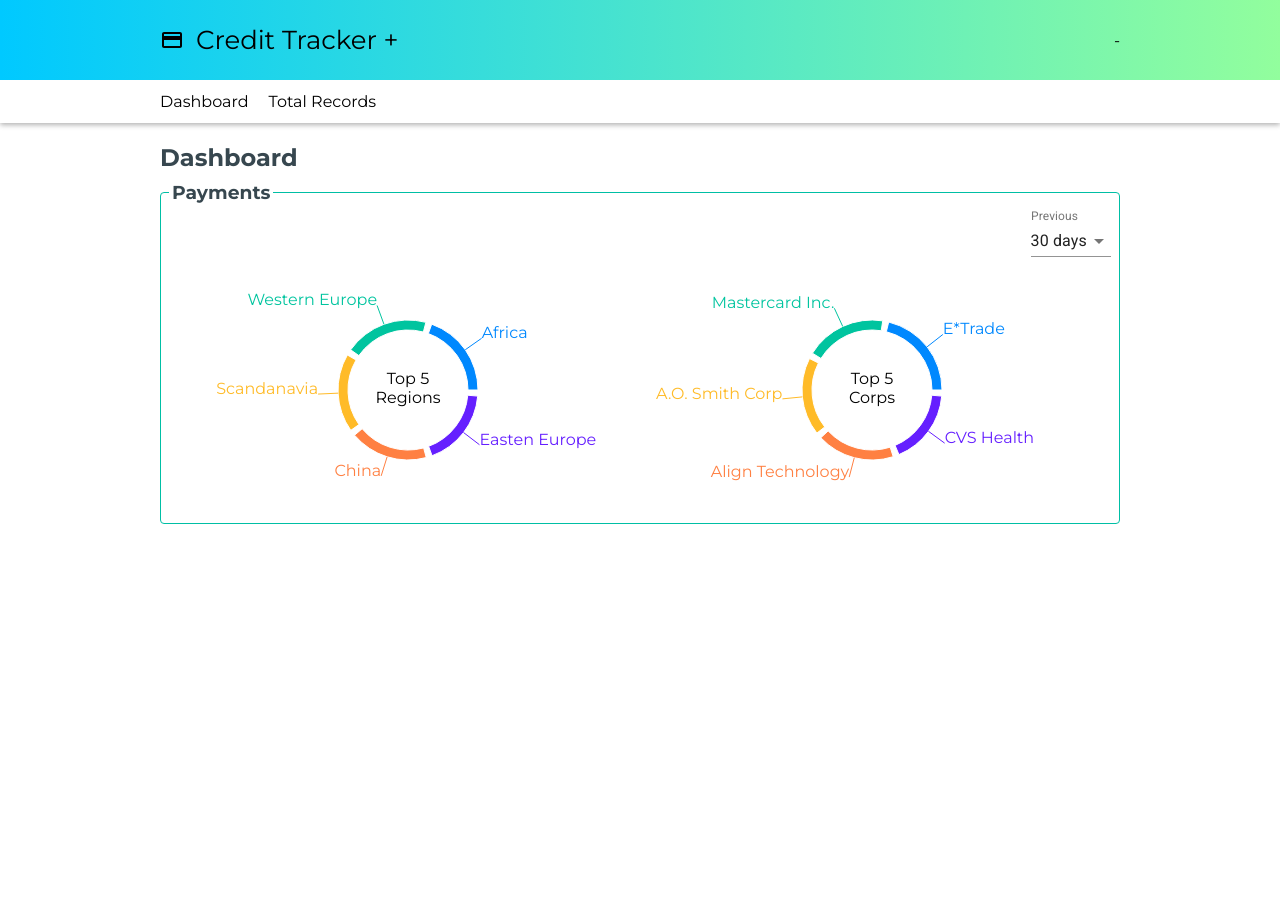
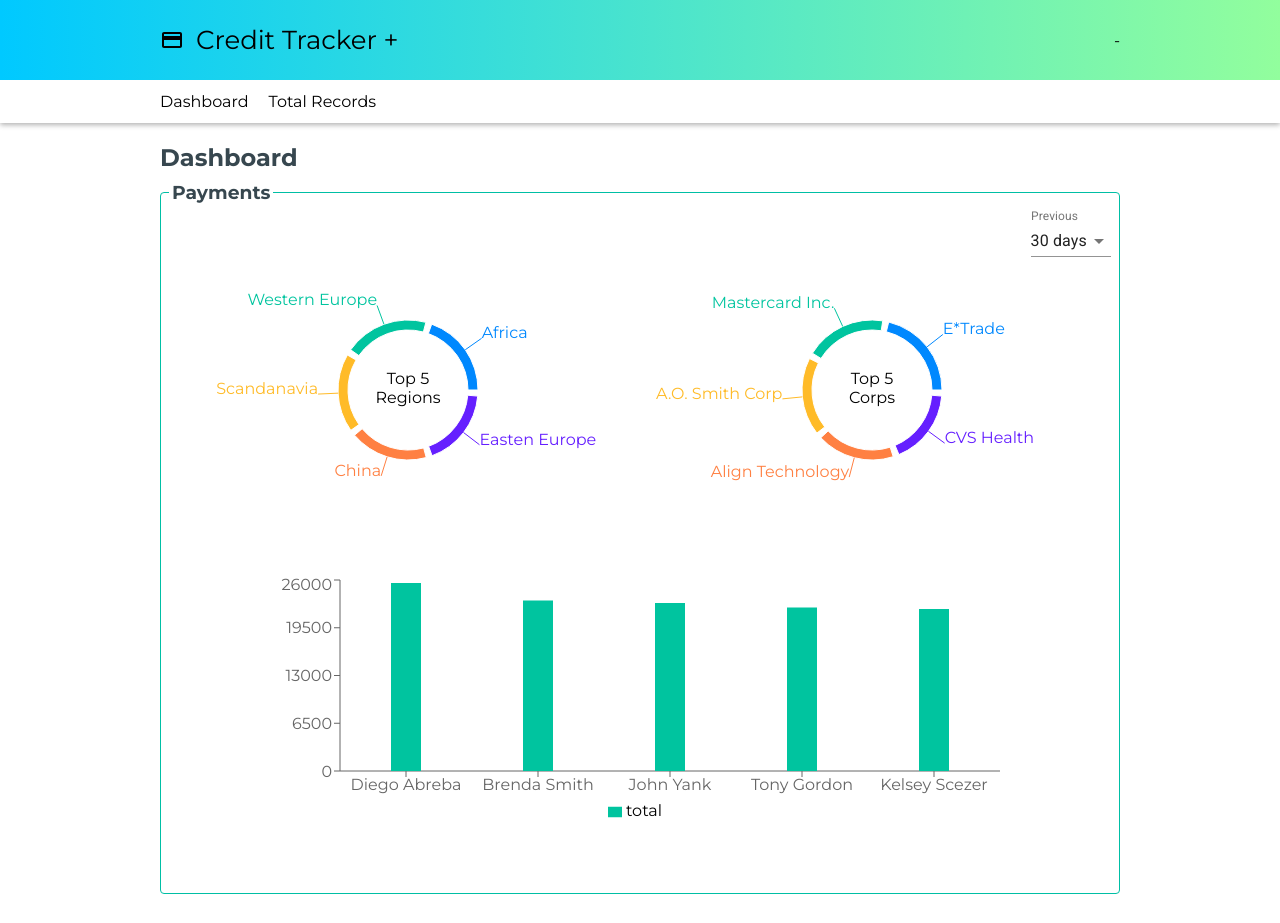
Before and after one commit to tony-scialo/uf-credit-tracker, a React (Create React App) app: page /dashboard in a window 1280 px wide. Built offline with nearby package versions, Linux system fonts and the light colour scheme.

Commit message:
bar chart showing up

```diff
--- a/src/dashboard/DashboardMain/PaymentsSection/PaymentsSection.scss
+++ b/src/dashboard/DashboardMain/PaymentsSection/PaymentsSection.scss
@@ -7,10 +7,12 @@
 
   .data {
     .data-inner {
-      display: flex;
-      align-items: center;
-      justify-content: space-evenly;
-
+      .row {
+        display: flex;
+        align-items: center;
+        justify-content: space-evenly;
+        padding-bottom: 60px;
+      }
       .pie-chart {
         position: relative;
         .title {
--- a/src/dashboard/DashboardMain/PaymentsSection/PaymentsSection.tsx
+++ b/src/dashboard/DashboardMain/PaymentsSection/PaymentsSection.tsx
@@ -1,7 +1,18 @@
 import React, { useState } from 'react'
 import { FormControl, InputLabel, Select, MenuItem } from '@material-ui/core'
 import './PaymentsSection.scss'
-import { PieChart, Pie, Cell } from 'recharts'
+import {
+  PieChart,
+  Pie,
+  Cell,
+  BarChart,
+  CartesianGrid,
+  YAxis,
+  XAxis,
+  Tooltip,
+  Legend,
+  Bar,
+} from 'recharts'
 import { useSelector } from 'react-redux'
 import { RootState } from '../../../reducers/reducer.state'
 
@@ -34,6 +45,7 @@
       </div>
       <div className="data">
         <div className="data-inner">
+          <div className="row">
             <div className="pie-chart">
               <div className="title">Top 5 Regions</div>
               <PieChart width={450} height={250}>
@@ -81,6 +93,29 @@
               </PieChart>
             </div>
           </div>
+
+          <div className="row">
+            <div className="bar-chart">
+              <BarChart
+                width={730}
+                height={250}
+                data={payments.topMember.map((d) => {
+                  return {
+                    name: `${d.memberFName} ${d.memberLName}`,
+                    total: d.totalPayments,
+                  }
+                })}
+                barSize={30}
+              >
+                <XAxis dataKey="name" />
+                <YAxis />
+                <Tooltip />
+                <Legend />
+                <Bar dataKey="total" fill="#00C49F" />
+              </BarChart>
+            </div>
+          </div>
+        </div>
       </div>
     </div>
   )
--- a/src/reducers/dashboard/dashboard.actions.ts
+++ b/src/reducers/dashboard/dashboard.actions.ts
@@ -139,31 +139,31 @@
           memberNo: 1,
           memberFName: 'Diego',
           memberLName: 'Abreba',
-          totalPayments: 4444,
+          totalPayments: 25602,
         },
         {
           memberNo: 2,
           memberFName: 'Brenda',
           memberLName: 'Smith',
-          totalPayments: 4444,
+          totalPayments: 23201,
         },
         {
           memberNo: 3,
           memberFName: 'John',
           memberLName: 'Yank',
-          totalPayments: 4444,
+          totalPayments: 22880,
         },
         {
           memberNo: 4,
           memberFName: 'Tony',
           memberLName: 'Gordon',
-          totalPayments: 4444,
+          totalPayments: 22240,
         },
         {
           memberNo: 5,
           memberFName: 'Kelsey',
           memberLName: 'Scezer',
-          totalPayments: 4444,
+          totalPayments: 22044,
         },
       ],
     },
```
Lines whose indentation alone changed are shown as unchanged.
